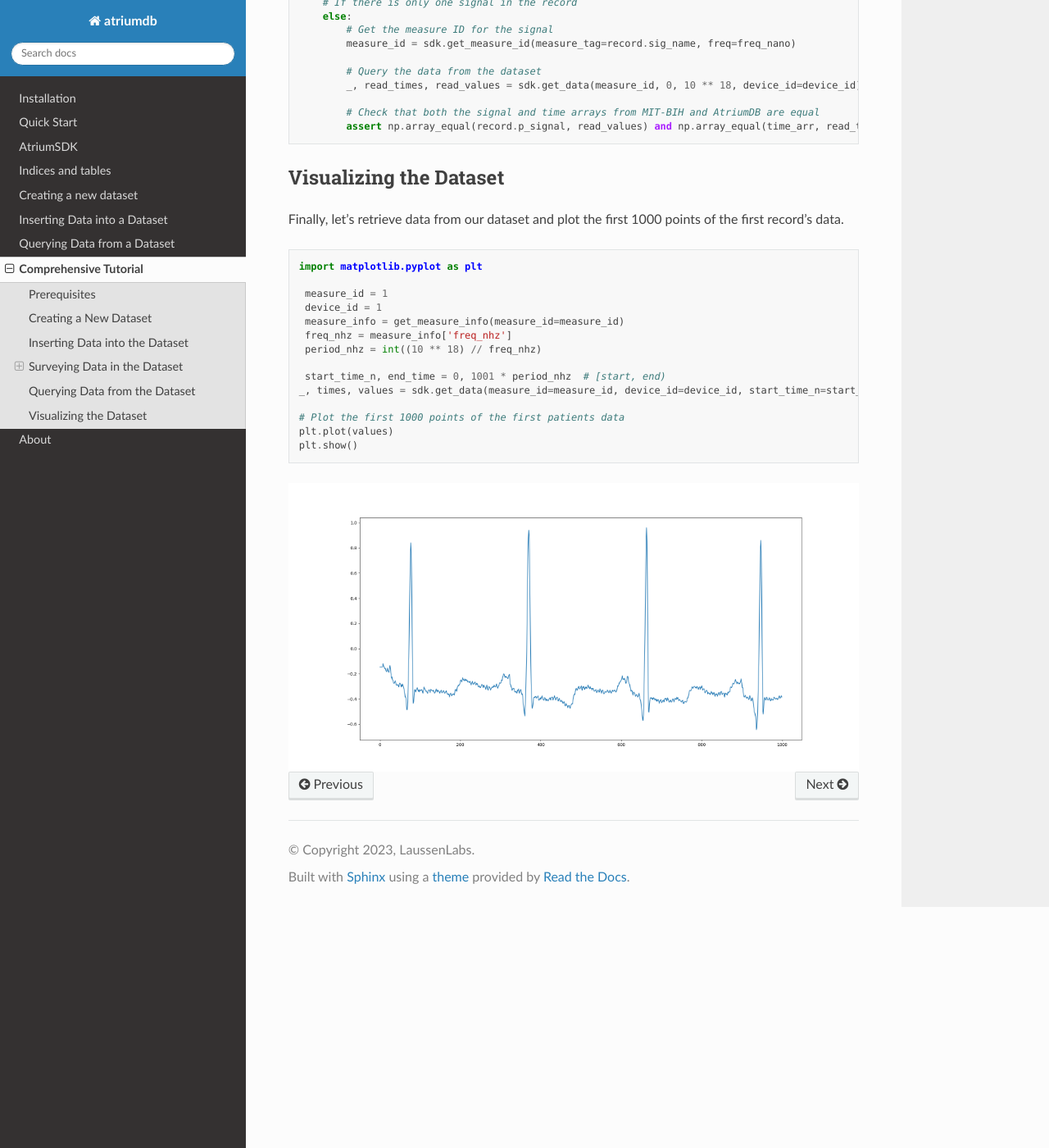
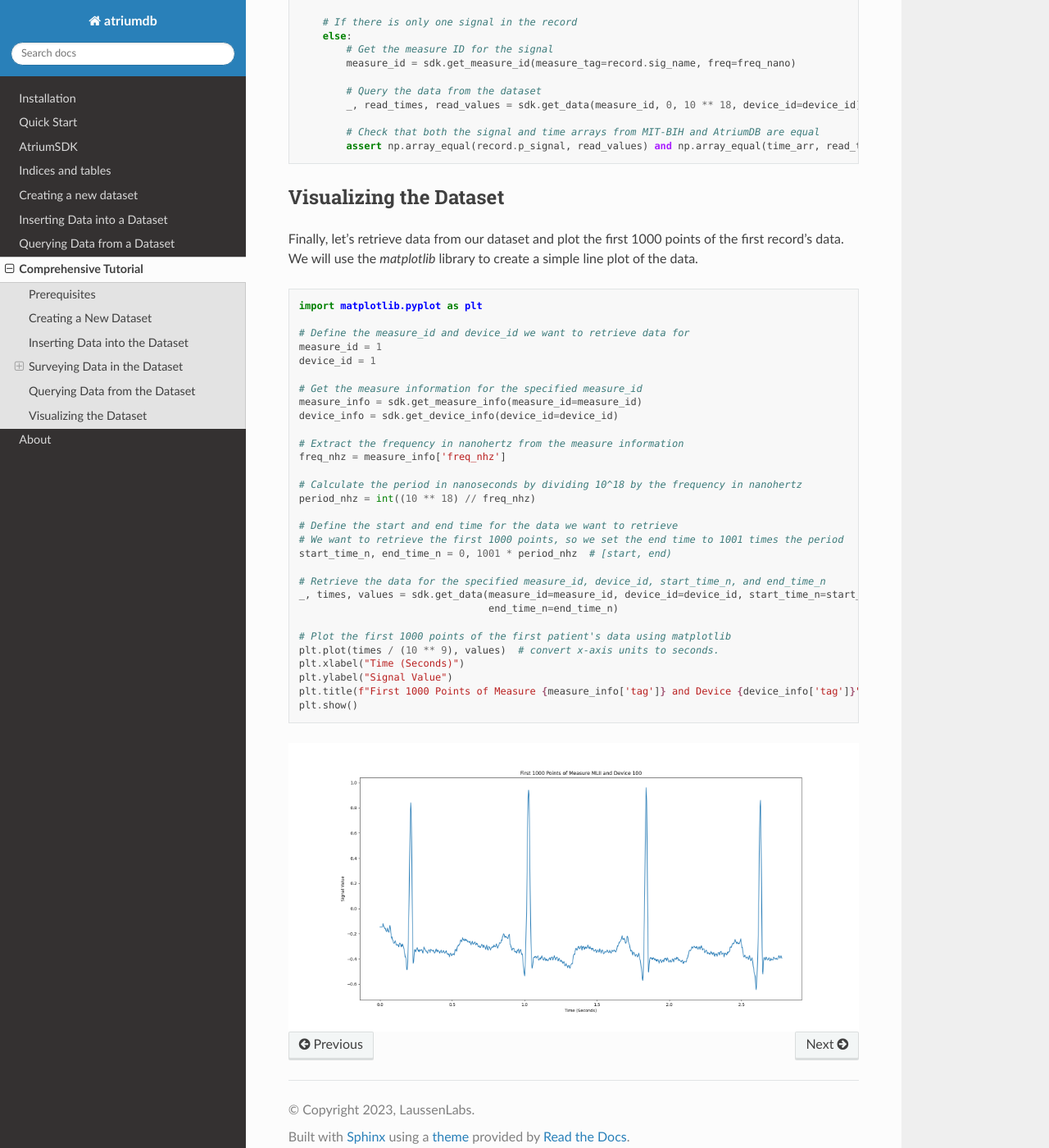
Before and after one commit to LaussenLabs/atriumdb, a Sphinx documentation site: the page built from sdk/docs/source/tutorial.rst, in a window 1280 px wide and 1400 px high, scrolled down 5855 px. Shown: the whole window at 82% size. Built offline with Sphinx 7.4.7 and the Read the Docs theme 2.0.0, drawn with Linux system fonts in a browser that asks for light colours; some of the changed text lies outside the part shown.

Commit message:
upgrade tutorial.rst

```diff
--- a/sdk/docs/source/tutorial.rst
+++ b/sdk/docs/source/tutorial.rst
@@ -9,13 +9,14 @@ Prerequisites
 - Python 3.8 or higher
 - AtriumSDK library
 - wfdb library
+- matplotlib library
 - tqdm library
 
 You can install the required libraries using pip:
 
 .. code-block:: bash
 
-   pip install atriumdb wfdb tqdm
+   pip install atriumdb wfdb tqdm matplotlib
 
 Creating a New Dataset
 ----------------------
@@ -329,23 +330,40 @@ Visualizing the Dataset
 -------------------------------
 
 Finally, let's retrieve data from our dataset and plot the first 1000 points of the first record's data.
+We will use the `matplotlib` library to create a simple line plot of the data.
 
 .. code-block:: python
 
-   import matplotlib.pyplot as plt
+    import matplotlib.pyplot as plt
 
+    # Define the measure_id and device_id we want to retrieve data for
     measure_id = 1
     device_id = 1
-    measure_info = get_measure_info(measure_id=measure_id)
+
+    # Get the measure information for the specified measure_id
+    measure_info = sdk.get_measure_info(measure_id=measure_id)
+    device_info = sdk.get_device_info(device_id=device_id)
+
+    # Extract the frequency in nanohertz from the measure information
     freq_nhz = measure_info['freq_nhz']
+
+    # Calculate the period in nanoseconds by dividing 10^18 by the frequency in nanohertz
     period_nhz = int((10 ** 18) // freq_nhz)
 
-    start_time_n, end_time = 0, 1001 * period_nhz  # [start, end)
-   _, times, values = sdk.get_data(measure_id=measure_id, device_id=device_id, start_time_n=start_time_n, end_time_n=end_time_n)
+    # Define the start and end time for the data we want to retrieve
+    # We want to retrieve the first 1000 points, so we set the end time to 1001 times the period
+    start_time_n, end_time_n = 0, 1001 * period_nhz  # [start, end)
 
-   # Plot the first 1000 points of the first patients data
-   plt.plot(values)
-   plt.show()
+    # Retrieve the data for the specified measure_id, device_id, start_time_n, and end_time_n
+    _, times, values = sdk.get_data(measure_id=measure_id, device_id=device_id, start_time_n=start_time_n,
+                                    end_time_n=end_time_n)
+
+    # Plot the first 1000 points of the first patient's data using matplotlib
+    plt.plot(times / (10 ** 9), values)  # convert x-axis units to seconds.
+    plt.xlabel("Time (Seconds)")
+    plt.ylabel("Signal Value")
+    plt.title(f"First 1000 Points of Measure {measure_info['tag']} and Device {device_info['tag']}")
+    plt.show()
 
 .. image:: mit_bih_1000_samples.png
    :alt: ECG plot
```
Also changed, not shown: sdk/docs/source/mit_bih_1000_samples.png.
